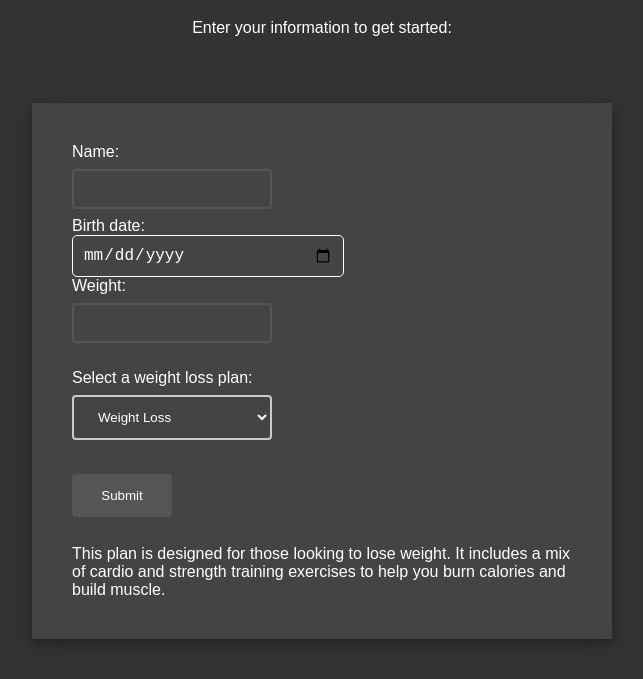
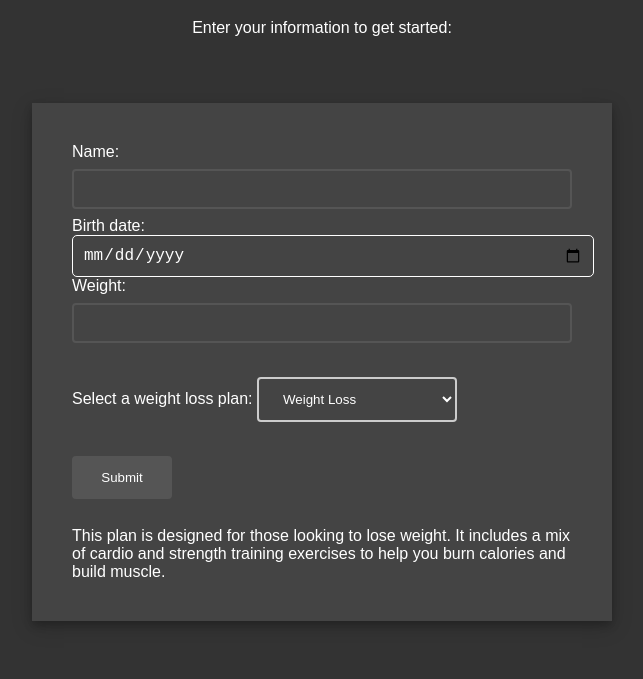
Before and after one commit to ParisNeo/LooseWeightTracker, a plain HTML site: page index.html in a window 1280 px wide. Shown: the part 61-740 px from the top of the page, without its empty margins (318-961 px from the left). Drawn offline with Linux system fonts and the light colour scheme.

Commit message:
style changed

```diff
--- a/index.css
+++ b/index.css
@@ -21,7 +21,7 @@ body {
   }
 
   input[type="text"], input[type="number"] {
-    width: 200px;
+    width: 100%;
     padding: 12px 20px;
     margin: 8px 0;
     box-sizing: border-box;
@@ -68,7 +68,7 @@ body {
     background-color: #444;
     border-color: #555;
     color: #fff;
-    width: 250px;
+    width: 100%;;
     height: 40px;
     border: 1px solid;
     border-radius: 5px;
--- a/index.html
+++ b/index.html
@@ -9,14 +9,14 @@
     <p>Enter your information to get started:</p>
     <div class="form-container">
       <form id="form">
-        <label for="name">Name:</label><br>
+        <label for="name">Name:</label>
         <input type="text" id="name" name="name"  class="input-field"><br>
-        <label for="birthdate">Birth date:</label><br>
+        <label for="birthdate">Birth date:</label>
         <input type="date" id="birthdate" name="birthdate"  class="input-field"><br>
-        <label for="weight">Weight:</label><br>
+        <label for="weight">Weight:</label>
         <input type="number" id="weight" name="weight"  class="input-field"><br>
         <br>
-        <label for="plan">Select a weight loss plan:</label><br>
+        <label for="plan">Select a weight loss plan:</label>
         <select id="plan" name="plan">
           <!-- Plan options will be added here by JavaScript -->
         </select>
```
